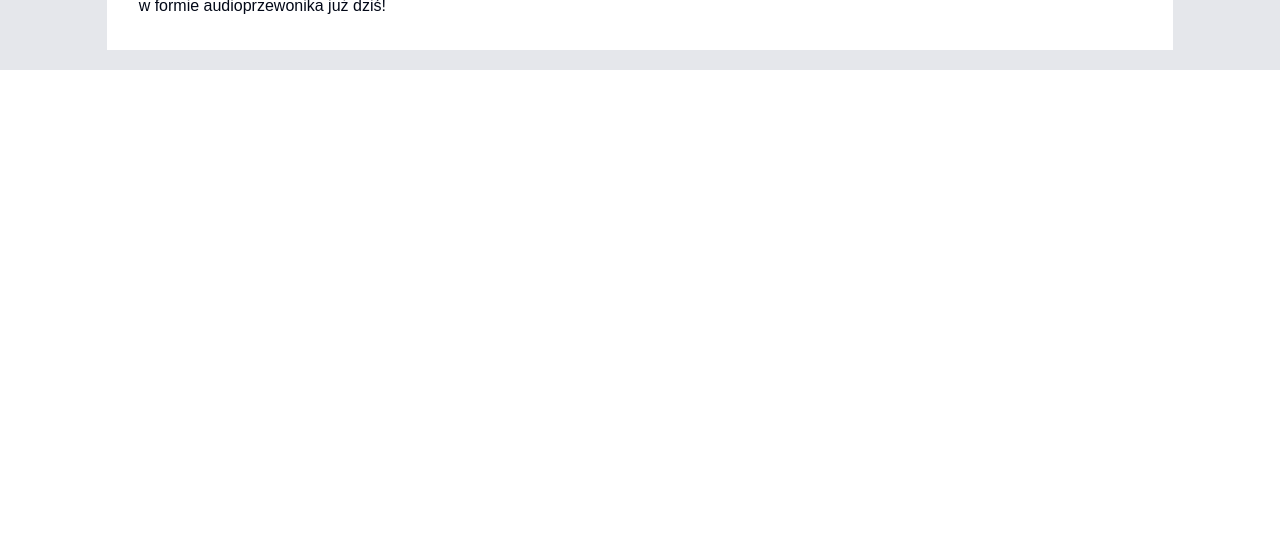
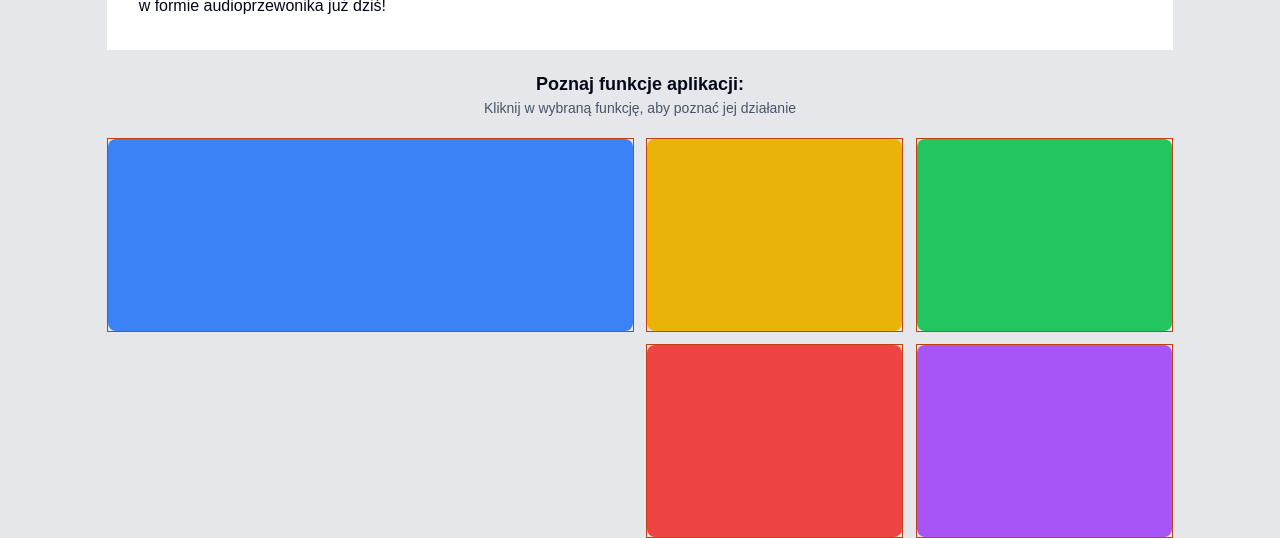
Before and after one commit to maciekpastuszak/audiotour, a Next.js app: page /aplikacja in a window 1280 px wide. Shown: the part 1420-1958 px from the top of the page. Before the commit the page ends 1490 px from the top, so only its background shows below. Built offline with nearby package versions, Linux system fonts and the light colour scheme; a web font is replaced by a local one.

Commit message:
add containers to Poznaj funkcje

```diff
--- a/app/aplikacja/page.tsx
+++ b/app/aplikacja/page.tsx
@@ -1,3 +1,4 @@
+import AppFunctionCard from '@/components/AppFunctionCard'
 import ApplicationCard from '@/components/ApplicationCard'
 import Carousel from '@/components/Carousel'
 import Navbar from '@/components/Navbar'
@@ -23,7 +24,19 @@ const Aplikacja = () => {
             </div>
           </div>
         <ApplicationCard />
-
+        <h2 className='text-lg font-bold'>Poznaj funkcje aplikacji:</h2>
+        <p className='text-sm text-slate-600 mb-5'>Kliknij w wybraną funkcję, aby poznać jej działanie</p>
+        <div className="flex flex-wrap md:flex-nowrap justify-center w-5/6 gap-3">
+          <div className="w-full h-full md:w-1/2">
+            <AppFunctionCard color={'bg-blue-500'} isBig={true} />
+          </div>
+          <div className="w-full md:w-1/2 flex flex-wrap justify-between gap-3">
+            <AppFunctionCard color={'bg-yellow-500'} isBig={false}/>
+            <AppFunctionCard color={'bg-green-500'} isBig={false}/>
+            <AppFunctionCard color={'bg-red-500'} isBig={false}/>
+            <AppFunctionCard color={'bg-purple-500'} isBig={false}/>
+          </div>
+        </div>
       </section>
   )
 }
--- /dev/null
+++ b/components/AppFunctionCard.tsx
@@ -0,0 +1,15 @@
+import React from 'react'
+
+type appFunctionPros = {
+    color: string,
+    isBig: boolean
+}
+const AppFunctionCard = ({color, isBig}: appFunctionPros) => {
+  return (
+    <div className={`${isBig ? 'w-full' : 'w-full md:w-[calc(50%-0.4rem)]'} border border-orange-700`}>
+        <div className={`${color} h-32 md:h-48 rounded-lg`}></div>
+    </div>
+  )
+}
+
+export default AppFunctionCard
--- a/components/ApplicationCard.tsx
+++ b/components/ApplicationCard.tsx
@@ -8,7 +8,7 @@ const ApplicationCard = () => {
         <div className='flex ms-5 my-3'>
             <Image src="/img/app-icons/Icon Audioprzewodniki.svg" width={55} height={55}alt="Ikona - Audioprzewodniki" />
             <div className='font-articulat leading-3'>
-                <h3 className='text-lg font-bold font-articulat'>Audioprzewodniki</h3>
+                <h3 className='text-lg font-bold'>Audioprzewodniki</h3>
                 <p className='text-sm md:text-noraml'>Prosta obsługa, <span className='text-blue-500'>szybka realizacja</span></p>
             </div>
         </div>
```
